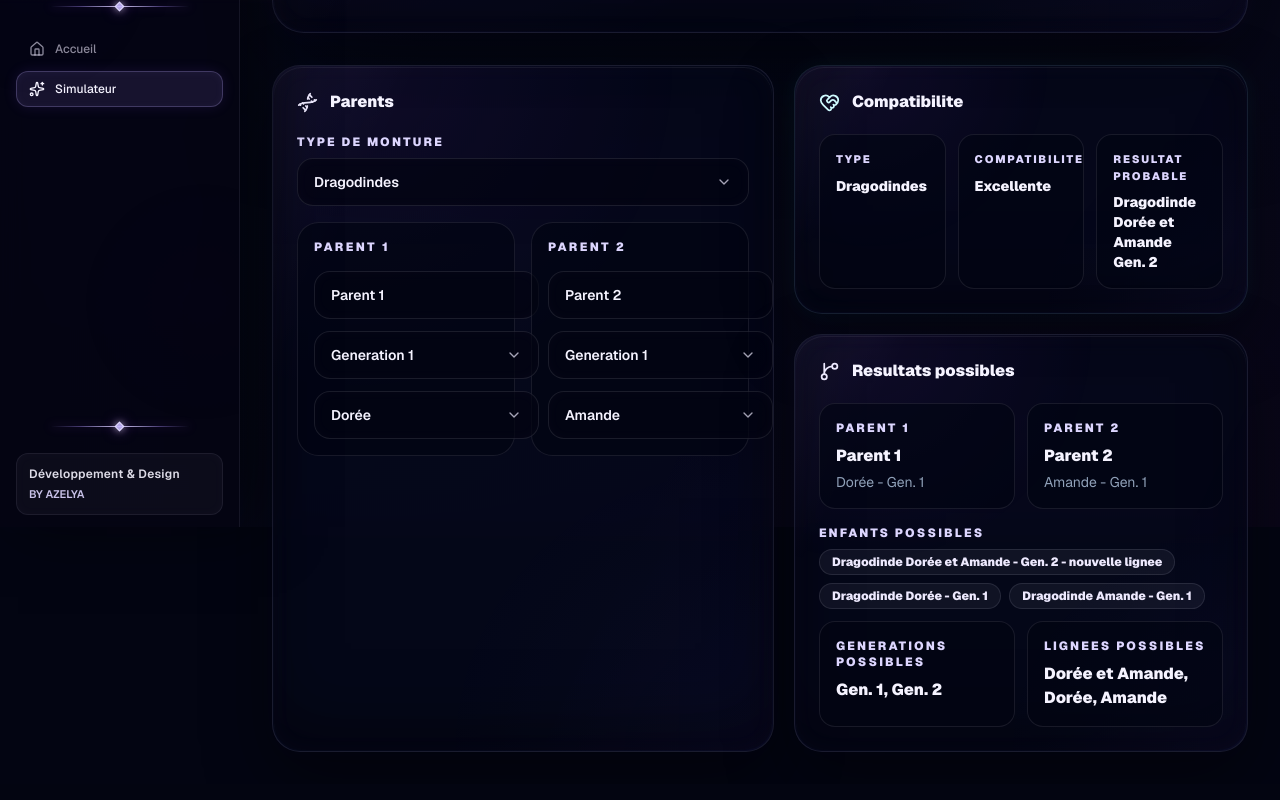
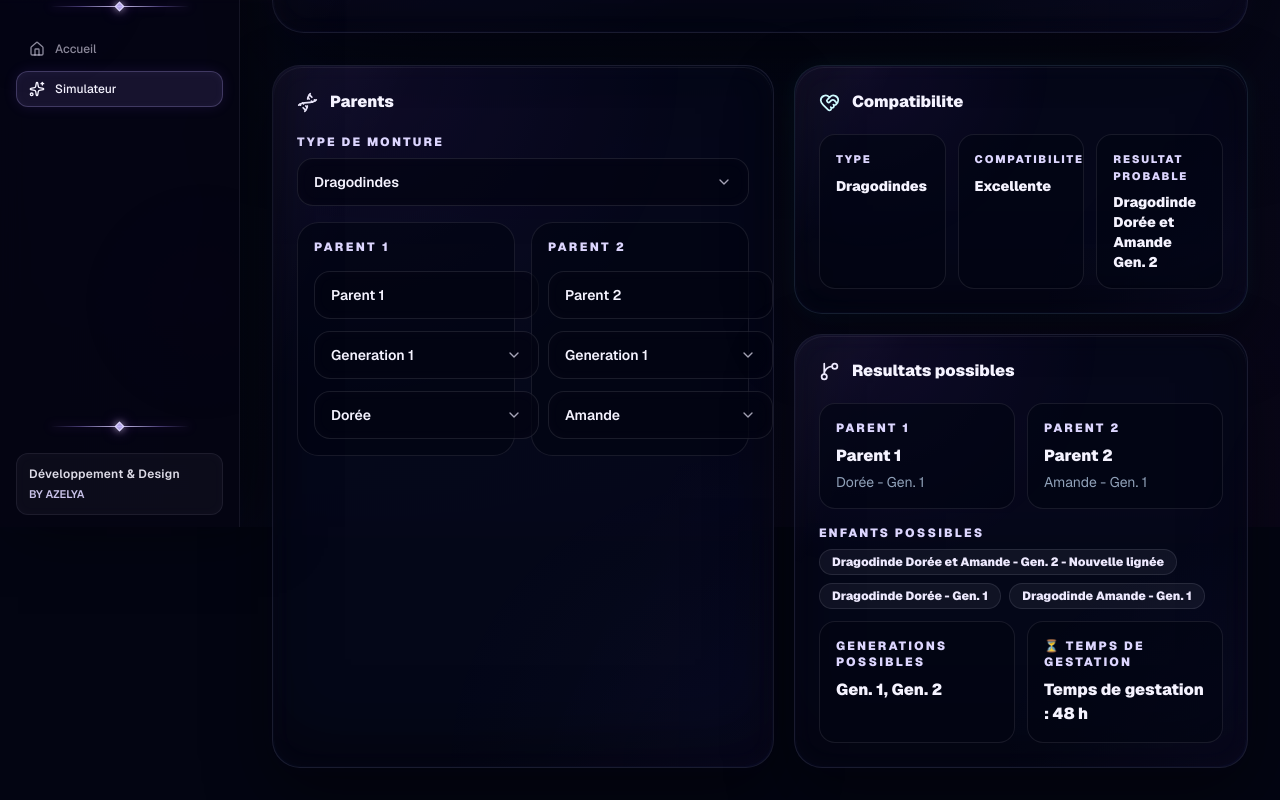
Before and after one commit to Want3d34/lunaeria, a Next.js app: page /ressources/elevage/simulateur in a window 1280 px wide. Shown: the part 273-1073 px from the top of the page. Built offline with nearby package versions, Linux system fonts and the light colour scheme.

Commit message:
Update breeding simulator gestation and wording

```diff
--- a/app/ressources/elevage/simulateur/page.tsx
+++ b/app/ressources/elevage/simulateur/page.tsx
@@ -34,6 +34,7 @@ type SimulatorInput = {
 type SimulatedChild = {
   lineage: string;
   generation: number;
+  gestationHours: number;
   source: "heritage" | "new-lineage";
 };
 
@@ -72,6 +73,7 @@ function simulateBreeding(input: SimulatorInput) {
         {
           lineage: input.parentOneLineage,
           generation: parentOneMount?.generation ?? input.parentOneGeneration,
+          gestationHours: parentOneMount?.gestationHours ?? 0,
           source: "heritage",
         },
       ]
@@ -79,11 +81,13 @@ function simulateBreeding(input: SimulatorInput) {
         {
           lineage: input.parentOneLineage,
           generation: parentOneMount?.generation ?? input.parentOneGeneration,
+          gestationHours: parentOneMount?.gestationHours ?? 0,
           source: "heritage",
         },
         {
           lineage: input.parentTwoLineage,
           generation: parentTwoMount?.generation ?? input.parentTwoGeneration,
+          gestationHours: parentTwoMount?.gestationHours ?? 0,
           source: "heritage",
         },
       ];
@@ -104,9 +108,9 @@ function simulateBreeding(input: SimulatorInput) {
   const possibleGenerations = Array.from(
     new Set(children.map((child) => child.generation)),
   ).sort((left, right) => left - right);
-  const possibleLineages = Array.from(
-    new Set(children.map((child) => child.lineage)),
-  );
+  const possibleGestationHours = Array.from(
+    new Set(children.map((child) => child.gestationHours).filter(Boolean)),
+  ).sort((left, right) => left - right);
   const probableChild = newLineageChildren[0] ?? inheritedChildren[0];
 
   return {
@@ -114,7 +118,7 @@ function simulateBreeding(input: SimulatorInput) {
     compatibility,
     incompleteData: !parentOneMount || !parentTwoMount || crossedChildren.length === 0,
     possibleGenerations,
-    possibleLineages,
+    possibleGestationHours,
     probableResult: probableChild
       ? `${getMountTypeName(input.mountType)} ${probableChild.lineage} Gen. ${probableChild.generation}`
       : "Données incomplètes",
@@ -139,6 +143,7 @@ function createCrossedChildren(
             {
               lineage: result.lineage,
               generation: result.generation,
+              gestationHours: result.gestationHours,
               source: "new-lineage" as const,
             },
           ]
@@ -160,6 +165,20 @@ function uniqueChildren(children: SimulatedChild[]) {
     seen.add(key);
     return true;
   });
+}
+
+function formatGestationHours(hours: number[]) {
+  if (!hours.length) {
+    return "DonnÃ©es incomplÃ¨tes";
+  }
+
+  if (hours.length === 1) {
+    return `Temps de gestation : ${hours[0]} h`;
+  }
+
+  return `Temps de gestation possibles : ${hours[0]} h â†’ ${
+    hours[hours.length - 1]
+  } h`;
 }
 
 function fieldClass() {
@@ -489,7 +508,7 @@ export default function BreedingSimulatorPage() {
                           >
                             {getMountTypeName(mountType)} {child.lineage} - Gen.{" "}
                             {child.generation}
-                            {child.source === "new-lineage" ? " - nouvelle lignee" : ""}
+                            {child.source === "new-lineage" ? " - Nouvelle lignée" : ""}
                           </span>
                         ))}
                         {result.incompleteData ? (
@@ -513,10 +532,10 @@ export default function BreedingSimulatorPage() {
                       </div>
                       <div className="rounded-2xl border border-violet-100/9 bg-[#030512]/62 p-4">
                         <p className="text-xs font-black uppercase tracking-[0.18em] text-violet-200">
-                          Lignees possibles
+                          ⏳ Temps de gestation
                         </p>
                         <p className="mt-2 font-black text-violet-50">
-                          {result.possibleLineages.join(", ")}
+                          {formatGestationHours(result.possibleGestationHours)}
                         </p>
                       </div>
                     </div>
--- a/lib/breeding-database.ts
+++ b/lib/breeding-database.ts
@@ -4,6 +4,7 @@ export type BreedingCrossing = {
   parents: readonly [string, string];
   result: string;
   generation: number;
+  gestationHours: number;
 };
 
 export type LocalBreedingMount = {
@@ -13,6 +14,7 @@ export type LocalBreedingMount = {
   species: BreedingSpeciesSlug;
   mountType: string;
   generation: number;
+  gestationHours: number;
   parents: readonly [string, string];
   crossings: readonly BreedingCrossing[];
   result: string;
@@ -224,6 +226,7 @@ function createMounts(config: BreedingSpeciesConfig) {
       const generation = sameColor
         ? leftColor.generation
         : nextCrossGeneration(Math.max(leftColor.generation, rightColor.generation));
+      const gestationHours = resolveGestationHours(config.slug, generation);
       const parents = [leftColor.name, rightColor.name] as const;
       const result = `${config.mountType} ${lineage}`;
 
@@ -234,14 +237,27 @@ function createMounts(config: BreedingSpeciesConfig) {
         species: config.slug,
         mountType: config.mountType,
         generation,
+        gestationHours,
         parents,
-        crossings: [{ parents, result: lineage, generation }],
+        crossings: [{ parents, result: lineage, generation, gestationHours }],
         result,
         baseColors: sameColor ? [leftColor.name] : [leftColor.name, rightColor.name],
         dofusDbImage: sameColor ? leftColor.image : undefined,
       } satisfies LocalBreedingMount;
     }),
   );
+}
+
+function resolveGestationHours(species: BreedingSpeciesSlug, generation: number) {
+  if (species === "dragodindes") {
+    return Math.ceil(generation / 2) * 24 + 24;
+  }
+
+  if (species === "muldos") {
+    return 72;
+  }
+
+  return 120;
 }
 
 function resolveLineageColors(
```
